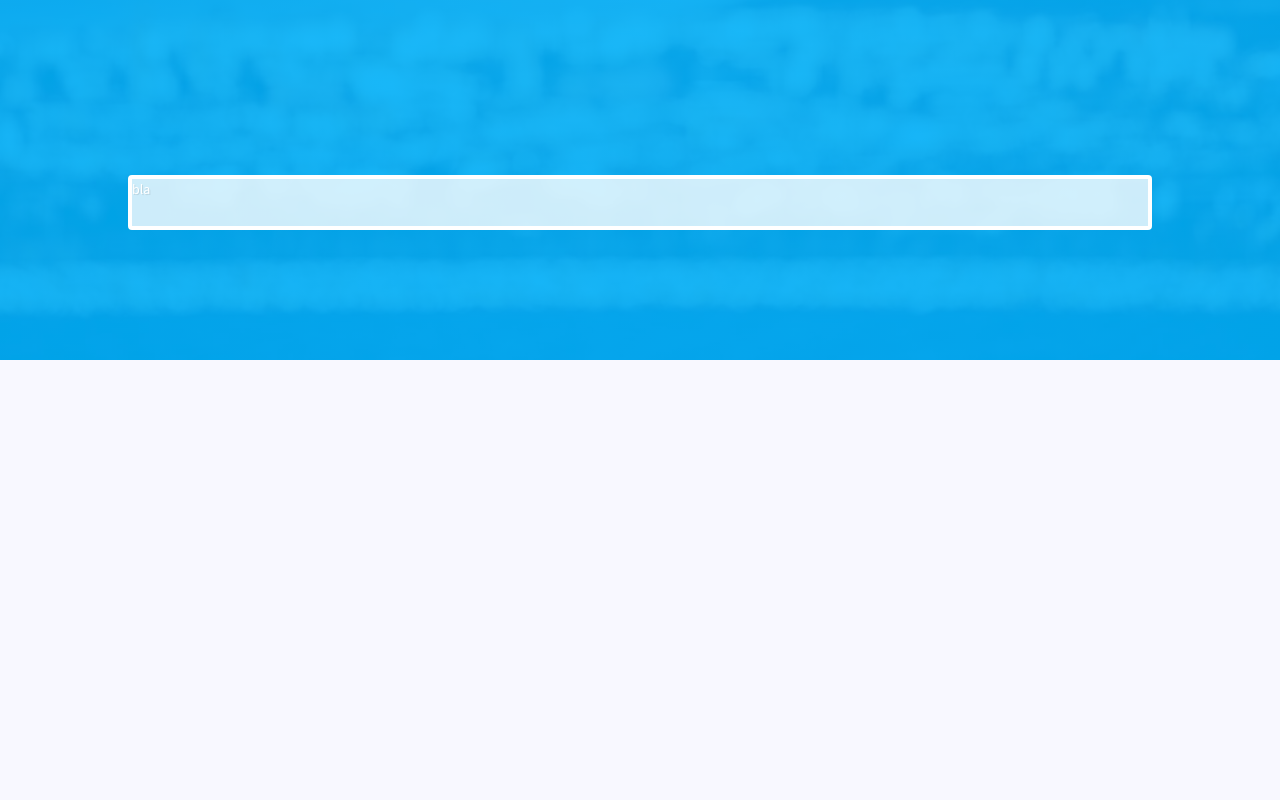
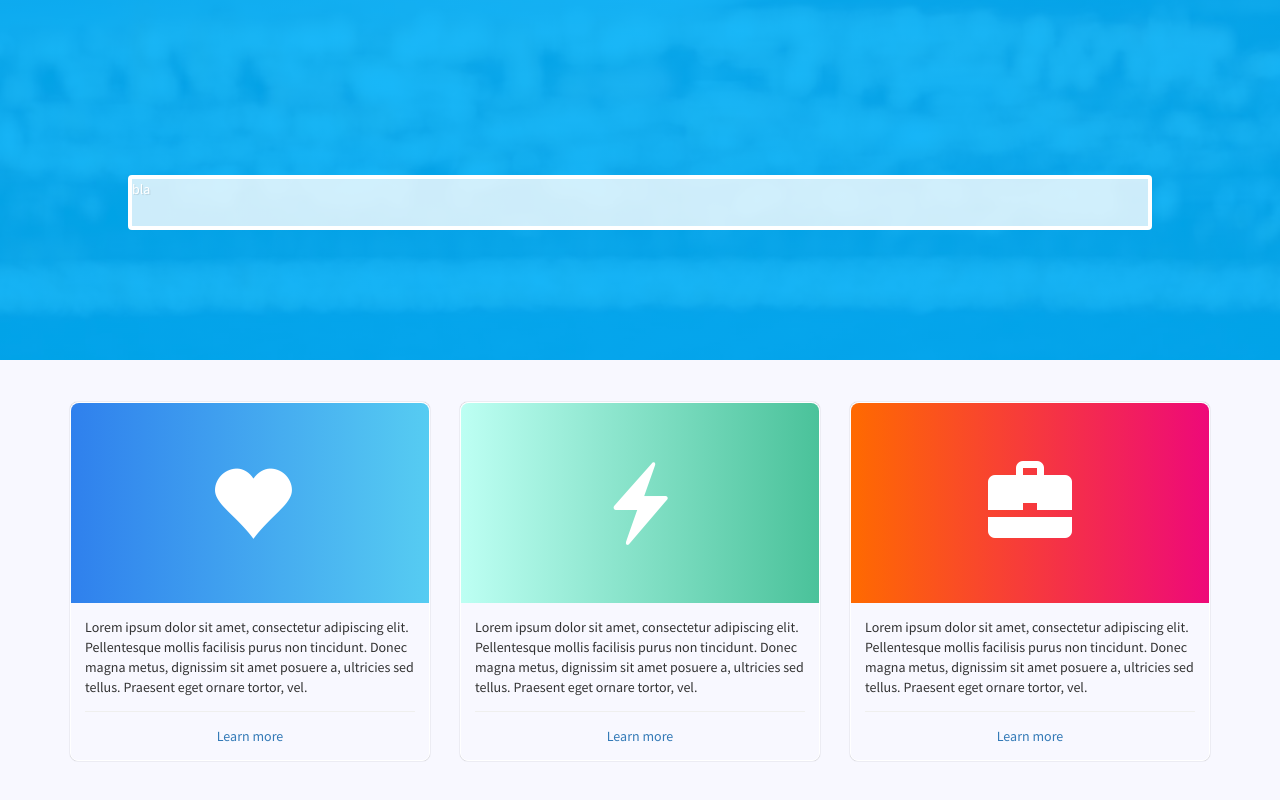
Before and after one commit to jaapbakker88/pc-html, a plain HTML site: page index.html in a window 1280 px wide. Shown: the part 360-1160 px from the top of the page. Before the commit the page ends 800 px from the top, so only its background shows below. Drawn offline with nearby package versions, Linux system fonts and the light colour scheme.

Commit message:
added panels

```diff
--- a/index.html
+++ b/index.html
@@ -54,6 +54,34 @@
 					</div>
 				</div>
 			</header>
+
+			<section id="intro">
+				<div class="container">
+					<div class="row">
+						<div class="col-md-4">
+							<div class="panel-custom">
+								<div class="head blue"><span class="glyphicon glyphicon-heart" aria-hidden="true"></span></div>
+								<div class="body">Lorem ipsum dolor sit amet, consectetur adipiscing elit. Pellentesque mollis facilisis purus non tincidunt. Donec magna metus, dignissim sit amet posuere a, ultricies sed tellus. Praesent eget ornare tortor, vel.</div>
+								<a href=""><div class="footer">Learn more</div></a>
+							</div>
+						</div>
+						<div class="col-md-4">
+							<div class="panel-custom">
+								<div class="head green"><span class="glyphicon glyphicon-flash" aria-hidden="true"></span></div>
+								<div class="body">Lorem ipsum dolor sit amet, consectetur adipiscing elit. Pellentesque mollis facilisis purus non tincidunt. Donec magna metus, dignissim sit amet posuere a, ultricies sed tellus. Praesent eget ornare tortor, vel.</div>
+								<a href=""><div class="footer">Learn more</div></a>
+							</div>
+						</div>
+						<div class="col-md-4">
+							<div class="panel-custom">
+								<div class="head red"><span class="glyphicon glyphicon-briefcase" aria-hidden="true"></span></div>
+								<div class="body">Lorem ipsum dolor sit amet, consectetur adipiscing elit. Pellentesque mollis facilisis purus non tincidunt. Donec magna metus, dignissim sit amet posuere a, ultricies sed tellus. Praesent eget ornare tortor, vel.</div>
+								<a href=""><div class="footer">Learn more</div></a>
+							</div>
+						</div>
+					</div>
+				</div>
+			</section>
 		</div>
 	</div>
 
--- a/style.css
+++ b/style.css
@@ -5,12 +5,17 @@
 	--brand: rgba(0,180,255, 0.9);
 	--primary: #f8f8ff;
 	--primary__hover: maroon;
+	--panel-radius: 8px;
 
 }
 
 html, body {
 	margin: 0; padding: 0;
 	background: var(--primary);
+}
+
+section {
+	margin-top: 3em; margin-bottom: 3em;
 }
 
 #site-wrapper {
@@ -134,6 +139,60 @@ header {
 	border-radius: 3px;
 }
 
+.panel-custom {
+	min-height: 200px;
+	border: 1px solid #fff;
+	border-radius: var(--panel-radius);
+	box-shadow: 0px 0px 1px grey;
+}
+.panel-custom > .head {
+	border-top-left-radius: var(--panel-radius);
+	border-top-right-radius: var(--panel-radius);
+	min-height: 200px;
+	display: flex;
+	align-items: center;
+	justify-content: center;
+}
+.panel-custom > .head > span {
+	font-size: 6em;
+	color: #fff;
+}
+.panel-custom > .head.blue {
+	background: #56CCF2; /* fallback for old browsers */ /* Chrome 10-25, Safari 5.1-6 */
+	background: -webkit-linear-gradient(right, #56CCF2, #2F80ED);
+	background: -o-linear-gradient(right, #56CCF2, #2F80ED);
+	background: linear-gradient(to left, #56CCF2, #2F80ED); /* W3C, IE 10+/ Edge, Firefox 16+, Chrome 26+, Opera 12+, Safari 7+ */
+}
+.panel-custom > .head.green {
+	background: #4AC29A; /* fallback for old browsers */
+	background: -webkit-linear-gradient(to left, #4AC29A , #BDFFF3); /* Chrome 10-25, Safari 5.1-6 */
+	background: linear-gradient(to left, #4AC29A , #BDFFF3); /* W3C, IE 10+/ Edge, Firefox 16+, Chrome 26+, Opera 12+, Safari 7+ */
+}
+.panel-custom > .head.red {
+	background: #ee0979; /* fallback for old browsers */ /* Chrome 10-25, Safari 5.1-6 */
+	background: -webkit-linear-gradient(right, #ee0979, #ff6a00);
+	background: -o-linear-gradient(right, #ee0979, #ff6a00);
+	background: linear-gradient(to left, #ee0979, #ff6a00); /* W3C, IE 10+/ Edge, Firefox 16+, Chrome 26+, Opera 12+, Safari 7+ */
+}
+
+.panel-custom > .body {
+	padding: 1em 1em 0 1em;
+}
+
+.panel-custom a > .footer {
+	margin: 1em 1em 0 1em;
+	padding-top: 1em; padding-bottom: 1em;
+	text-align: center;
+	border-top: 1px solid #efefee;
+}
+.panel-custom a > .footer:hover {
+	background: #efefee;
+	margin: 1em 0 0 0;
+	border-bottom-left-radius: var(--panel-radius);
+	border-bottom-right-radius: var(--panel-radius);
+}
+
+
 @media(max-width:767px){
 	.header__navbar--brand {
 		position: relative;
@@ -153,6 +212,8 @@ header {
 		background: #fff;
 	}
 }
+
+
 @media (min-width: 768px) {
 	.container {
 		width: 750px;
```
